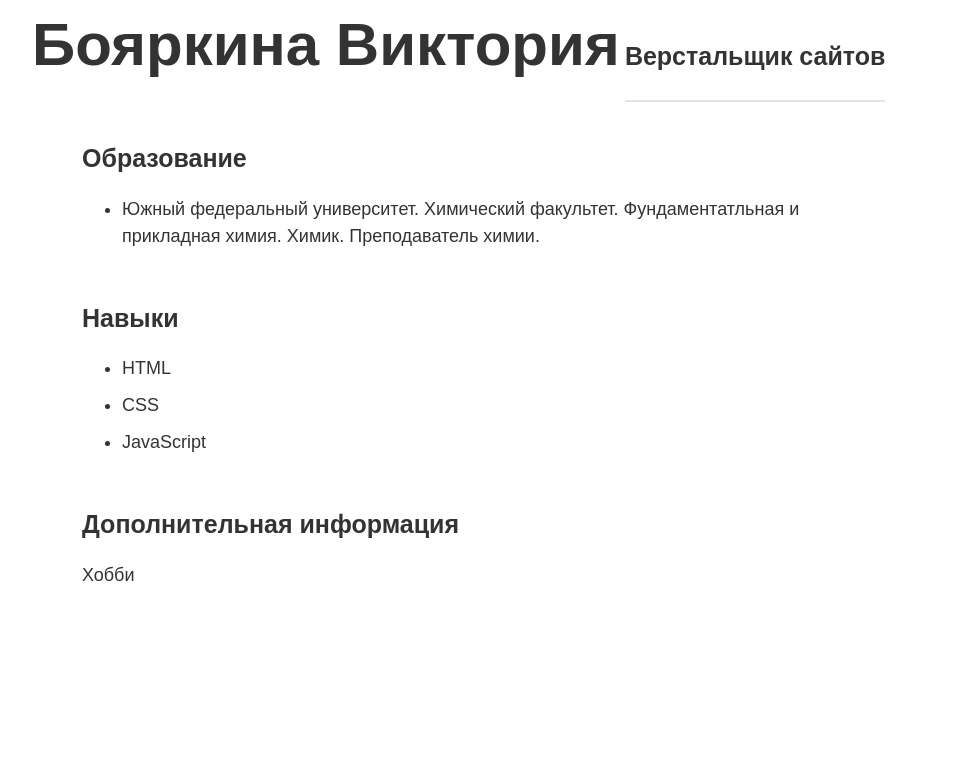
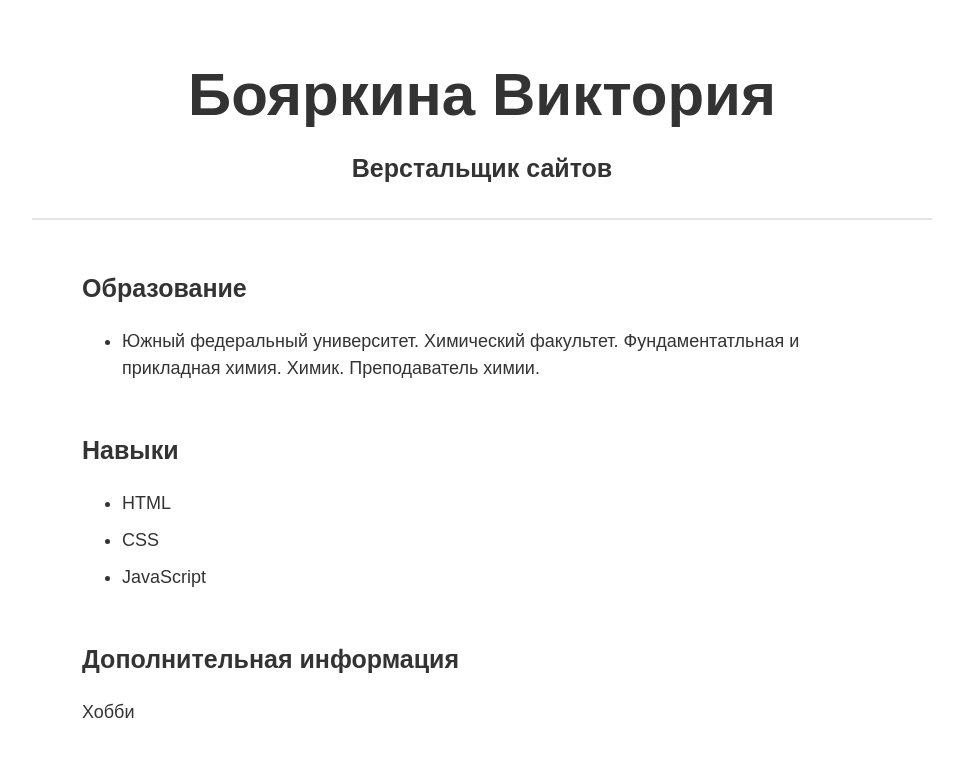
Before and after one commit to VictoriaBoyarkina/VictoriaBoyarkina.github.io, a PHP site: page / in a window 1280 px wide. Shown: the top 757 px of the page, without its empty margins (158-1121 px from the left). Run offline with PHP 8.4, Linux system fonts and the light colour scheme.

Commit message:
Update main.css

```diff
--- a/main.css
+++ b/main.css
@@ -11,7 +11,6 @@ h1 {
 	margin-bottom: 10px;
 	font-size: 60px;
 	text-align: center;
-	display: inline;
 }
 
 h2 {
@@ -20,7 +19,6 @@ h2 {
 	font-size: 25px;
 	text-align: center;
 	border-bottom: 2px solid #e3e3e3;
-	display: inline;
 }
 
 section {
```
